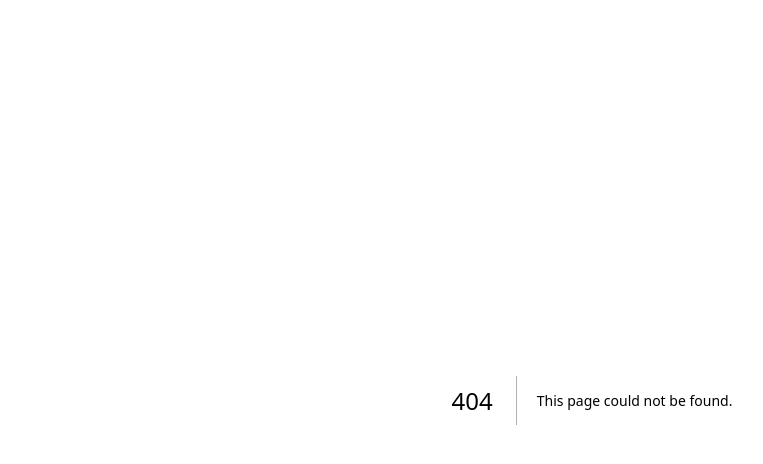
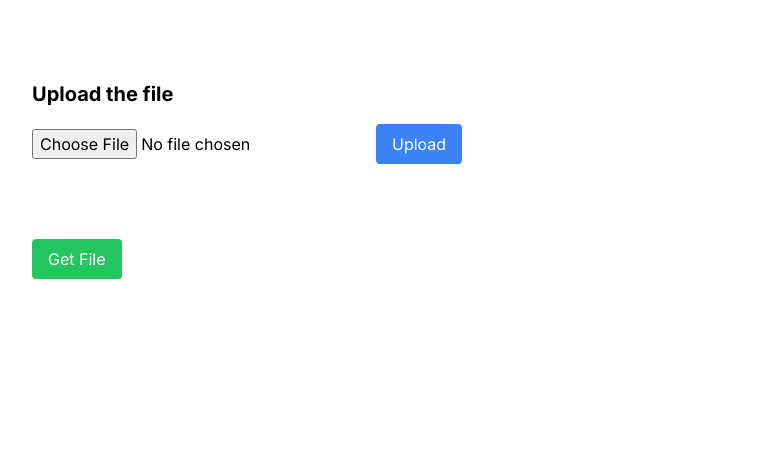
Before and after one commit to Sakib-203-15-3883/Learn-React-in-depth, a Next.js app: page /level6 in a window 1280 px wide. Before the commit this address had no page. Shown: the top 464 px of the page, without its empty margins (48-811 px from the left). Built offline with nearby package versions, Linux system fonts and the light colour scheme.

Commit message:
get and upload file

```diff
--- a/src/app/level5/page.jsx
+++ b/src/app/level5/page.jsx
@@ -3,6 +3,7 @@ import NextImagePractice from "@/components/level5/index";
 import Fetch from "@/components/level5/fetch";
 import Axios from "@/components/level5/axios";
 import DisplayLocalApiData from "@/components/level5/apiFromExpress";
+import FileUpload from "@/components/level6/fileUpload";
 const NextImage = () => {
 
 
@@ -14,6 +15,7 @@ const NextImage = () => {
       <Fetch />
       <Axios />
       <DisplayLocalApiData />
+      <FileUpload />
 
 
     </>
--- /dev/null
+++ b/src/app/level6/page.jsx
@@ -0,0 +1,20 @@
+"use client"
+import FileUpload from "@/components/level6/fileUpload";
+const Level6 = () => {
+
+  return (
+    <>
+      <div className="m-16">
+        <FileUpload />
+
+      </div>
+
+
+
+
+
+    </>
+  )
+}
+
+export default Level6;
--- a/src/components/concept_list/index.js
+++ b/src/components/concept_list/index.js
@@ -95,10 +95,19 @@ export const BoxComponent_content = [
   },
 
   {
-    title: "nextJs  image , fetch , axios    ",
+    title:
+      "nextJs  image , fetch , axios , DisplayLocalApiData, FileUpload with multer    ",
 
     button_content: "Click Here To Learn",
 
     link: "/level5",
   },
+
+  {
+    title: " FileUpload , display  file and download file  with multer    ",
+
+    button_content: "Click Here To Learn",
+
+    link: "/level6",
+  },
 ];
--- a/src/components/level5/apiFromExpress.jsx
+++ b/src/components/level5/apiFromExpress.jsx
@@ -29,7 +29,7 @@ const DisplayLocalApiData = () => {
       </div>
 
       {error ? (
-        <div className="text-red-500 text-center">{error}</div>
+        <div className="text-red-500 text-center text-3xl mb-40">{error}</div>
       ) : (<div>
         {studentsInformation.map((studentsInformation, index) => {
           return (
--- /dev/null
+++ b/src/components/level6/fileUpload.jsx
@@ -0,0 +1,155 @@
+// import { useState } from 'react';
+// import axios from 'axios';
+
+// const FileUpload = () => {
+//   const [file, setFile] = useState(null);
+//   const [uploadedFile, setUploadedFile] = useState(null);
+//   const [data, setData] = useState([]);
+//   const [downloadedFile, setDownloadedFile] = useState(null);
+
+//   const handleFileChange = (event) => {
+//     setFile(event.target.files[0]);
+//   };
+
+//   const handleUpload = async () => {
+//     try {
+//       const formData = new FormData();
+//       formData.append('file', file);
+
+//       const response = await axios.post('http://localhost:8080/api/upload', formData, {
+//         headers: {
+//           'Content-Type': 'multipart/form-data'
+//         }
+//       });
+
+//       setUploadedFile(response.data);
+//     } catch (error) {
+//       console.error('Error uploading file:', error);
+//     }
+//   };
+
+//   const getFile = async (fileName) => {
+//     try {
+//       const response = await axios.get(`http://localhost:8080/api/file/${fileName}`, {
+//         responseType: 'blob'
+//       });
+//       const url = window.URL.createObjectURL(new Blob([response.data]));
+//       setDownloadedFile(url);
+//     } catch (error) {
+//       console.error('Error fetching file:', error);
+//     }
+//   };
+
+//   return (
+//     <>
+//       <div>
+//         <h1 className='text-3xl font-bold m-10'>Here we will learn how to upload file to backend server and get that file and show over UI </h1>
+
+//         {/* To take file from users we use input tag with file type and store that file on component state  */}
+
+//         <input type="file" onChange={handleFileChange} />
+
+//         {/* now we need to upload this file , we use button to upload this file  */}
+//         <button onClick={handleUpload}>Upload</button>
+//         {/* display uploaded file information  */}
+//         {uploadedFile && (
+//           <div>
+//             <h2>Uploaded File Details:</h2>
+//             <p>Original Name: {uploadedFile.originalname}</p>
+//             <p>File Path: {uploadedFile.path}</p>
+//           </div>
+//         )}
+
+//         <h1> Get The File </h1>
+//         <button onClick={() => getFile('file.pdf')}>Get File</button>
+//         {downloadedFile && (
+//           <div>
+//             <a href={downloadedFile} download="document.pdf"> {/* Update the download attribute */}
+//               Download PDF
+//             </a>
+
+//           </div>
+//         )}
+//       </div>
+//     </>
+
+//   );
+// };
+
+// export default FileUpload;
+
+import { useState } from "react";
+import axios from "axios";
+
+const FileUpload = () => {
+  const [file, setFile] = useState(null);
+  const [uploadedFileInformation, setUploadedFileInformation] = useState(null);
+  const [downloadUrl, setDownloadUrl] = useState(null);
+
+  const handleFileUpload = (event) => {
+    const file = event.target.files[0];
+    setFile(file);
+  };
+
+  const handleUploadFile = async () => {
+    try {
+      const formData = new FormData();
+      formData.append("file", file);
+
+      const response = await axios.post("http://localhost:8080/api/upload", formData, {
+        header: {
+          'Content-Type': 'multipart/form-data'
+        }
+      })
+
+      setUploadedFileInformation(response.data);
+    } catch (err) {
+      console.error("error to upload ", err);
+    }
+  }
+
+  const getFile = async (fileName) => {
+    try {
+      const response = await axios.get(`http://localhost:8080/api/file/${fileName}`, {
+        responseType: 'blob'
+      });
+
+      const url = window.URL.createObjectURL(new Blob([response.data]));
+      setDownloadUrl(url);
+    } catch (err) {
+      console.log("error", err);
+    }
+  }
+
+  return (
+    <>
+      <div className="p-4">
+        <h1 className="text-xl font-bold mb-4">Upload the file</h1>
+        <input type="file" onChange={handleFileUpload} className="mb-4" />
+        <button onClick={handleUploadFile} className="bg-blue-500 text-white py-2 px-4 rounded hover:bg-blue-600">Upload</button>
+      </div>
+
+      <div className="p-4">
+        {uploadedFileInformation && (
+          <div>
+            <h2 className="text-lg font-bold">Uploaded File Details:</h2>
+            <p>Original Name: {uploadedFileInformation.originalname}</p>
+            <p>File Path: {uploadedFileInformation.path}</p>
+          </div>
+        )}
+      </div>
+
+      <div className="p-4">
+        <button onClick={() => getFile("file.pdf")} className="bg-green-500 text-white py-2 px-4 rounded hover:bg-green-600">Get File</button>
+      </div>
+
+      {downloadUrl && (
+        <div className="p-4">
+          <a href={downloadUrl} download="document.pdf" className="bg-blue-500 text-white py-2 px-4 rounded hover:bg-blue-600">Download File</a>
+        </div>
+      )}
+    </>
+  );
+};
+
+export default FileUpload;
```
